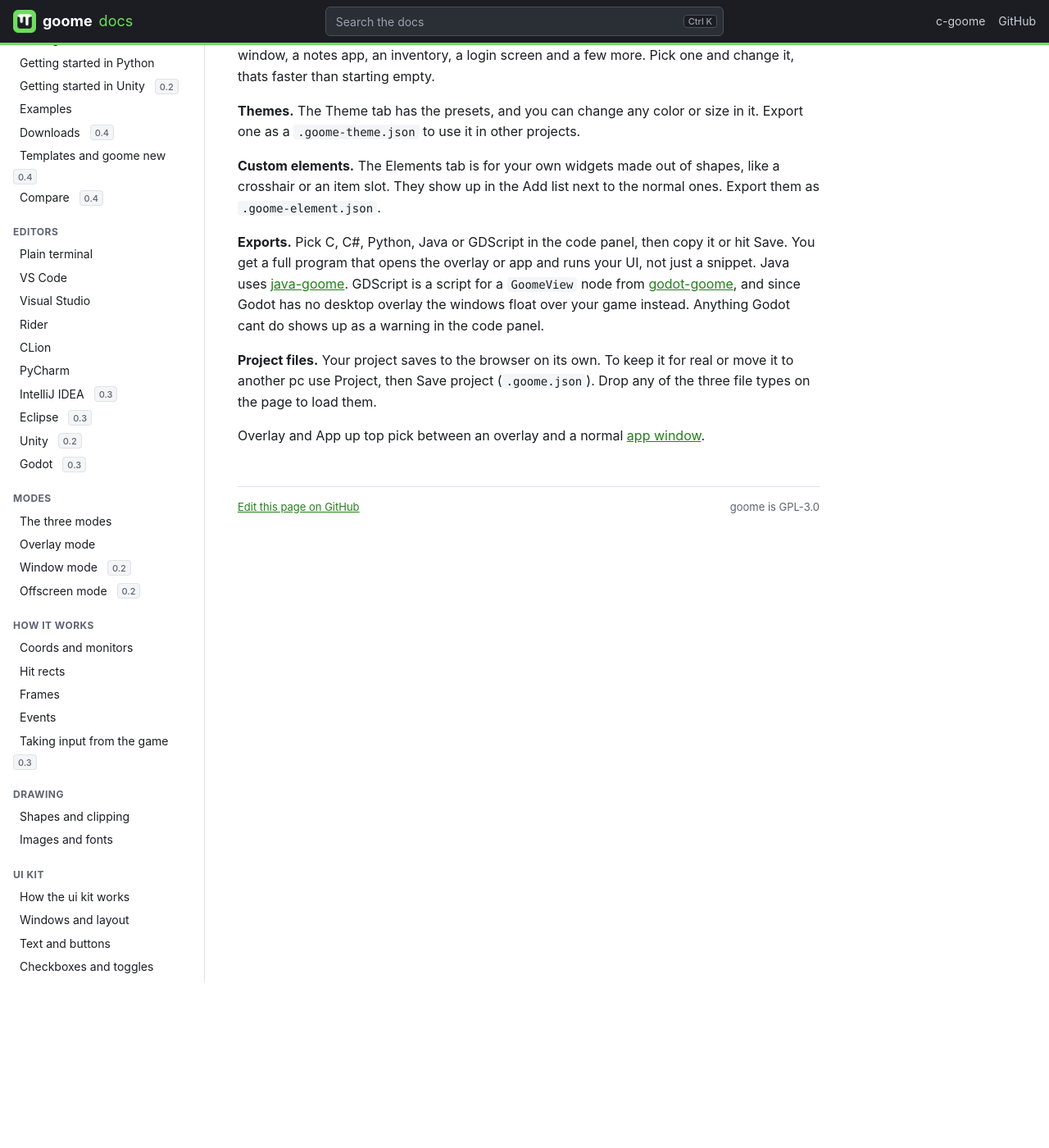
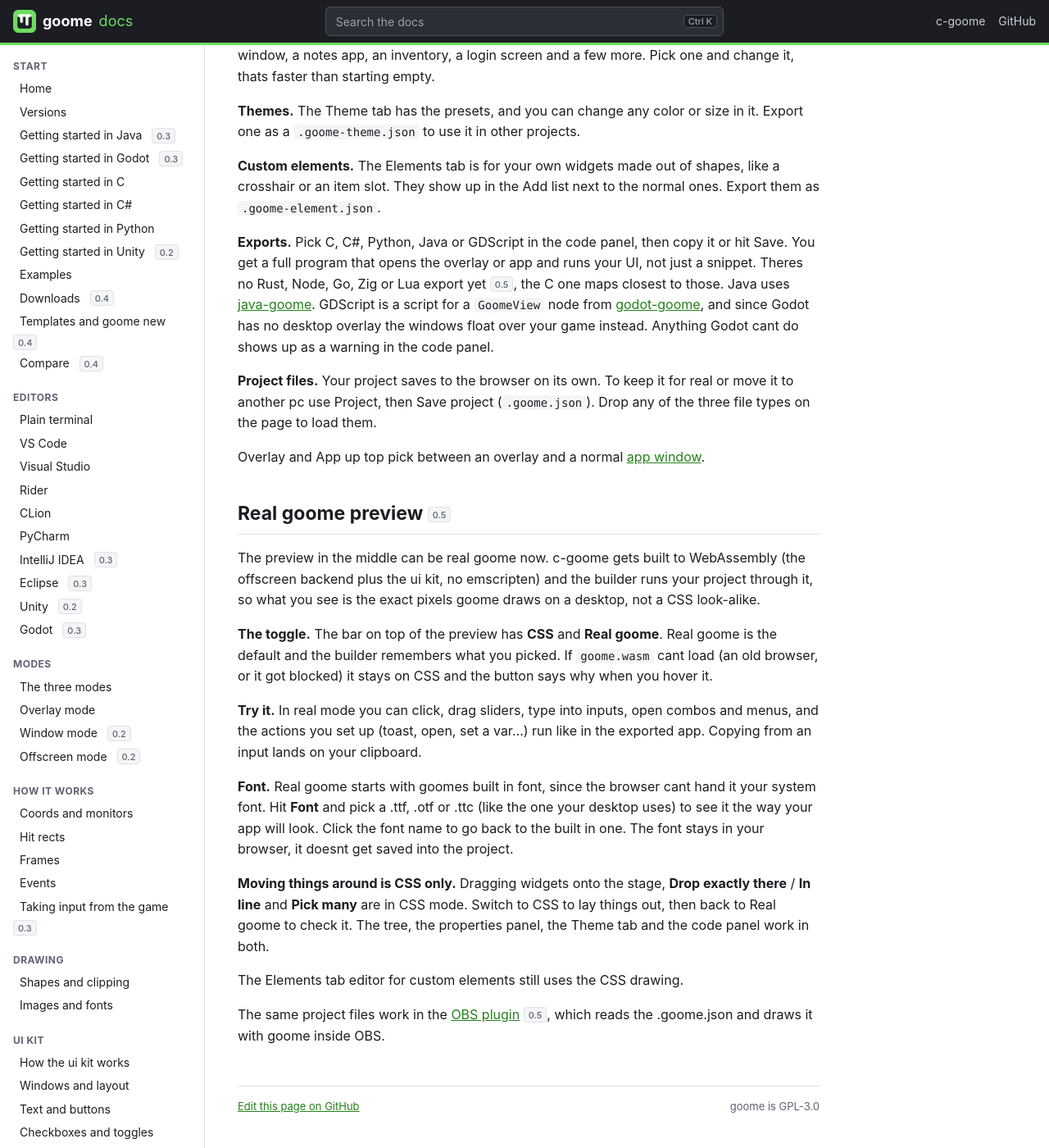
Before and after one commit to goome-ui/docs, a Jekyll site: the page built from pages/ui-builder.md, in a window 1280 px wide and 1400 px high, scrolled down 202 px. Shown: the whole window at 82% size. Built offline with Jekyll 4.4.1, drawn with Linux system fonts in a browser that asks for light colours.

Commit message:
Explain the real goome preview

```diff
--- a/pages/ui-builder.md
+++ b/pages/ui-builder.md
@@ -12,8 +12,24 @@ title: The UI builder
 
 **Custom elements.** The Elements tab is for your own widgets made out of shapes, like a crosshair or an item slot. They show up in the Add list next to the normal ones. Export them as `.goome-element.json`.
 
-**Exports.** Pick C, C#, Python, Java or GDScript in the code panel, then copy it or hit Save. You get a full program that opens the overlay or app and runs your UI, not just a snippet. Java uses [java-goome](https://github.com/goome-ui/java-goome). GDScript is a script for a `GoomeView` node from [godot-goome](https://github.com/goome-ui/godot-goome), and since Godot has no desktop overlay the windows float over your game instead. Anything Godot cant do shows up as a warning in the code panel.
+**Exports.** Pick C, C#, Python, Java or GDScript in the code panel, then copy it or hit Save. You get a full program that opens the overlay or app and runs your UI, not just a snippet. Theres no Rust, Node, Go, Zig or Lua export yet <kbd>0.5</kbd>, the C one maps closest to those. Java uses [java-goome](https://github.com/goome-ui/java-goome). GDScript is a script for a `GoomeView` node from [godot-goome](https://github.com/goome-ui/godot-goome), and since Godot has no desktop overlay the windows float over your game instead. Anything Godot cant do shows up as a warning in the code panel.
 
 **Project files.** Your project saves to the browser on its own. To keep it for real or move it to another pc use Project, then Save project (`.goome.json`). Drop any of the three file types on the page to load them.
 
 Overlay and App up top pick between an overlay and a normal [app window](window-mode.md).
+
+## Real goome preview <kbd>0.5</kbd>
+
+The preview in the middle can be real goome now. c-goome gets built to WebAssembly (the offscreen backend plus the ui kit, no emscripten) and the builder runs your project through it, so what you see is the exact pixels goome draws on a desktop, not a CSS look-alike.
+
+**The toggle.** The bar on top of the preview has **CSS** and **Real goome**. Real goome is the default and the builder remembers what you picked. If `goome.wasm` cant load (an old browser, or it got blocked) it stays on CSS and the button says why when you hover it.
+
+**Try it.** In real mode you can click, drag sliders, type into inputs, open combos and menus, and the actions you set up (toast, open, set a var...) run like in the exported app. Copying from an input lands on your clipboard.
+
+**Font.** Real goome starts with goomes built in font, since the browser cant hand it your system font. Hit **Font** and pick a .ttf, .otf or .ttc (like the one your desktop uses) to see it the way your app will look. Click the font name to go back to the built in one. The font stays in your browser, it doesnt get saved into the project.
+
+**Moving things around is CSS only.** Dragging widgets onto the stage, **Drop exactly there** / **In line** and **Pick many** are in CSS mode. Switch to CSS to lay things out, then back to Real goome to check it. The tree, the properties panel, the Theme tab and the code panel work in both.
+
+The Elements tab editor for custom elements still uses the CSS drawing.
+
+The same project files work in the [OBS plugin](obs.md) <kbd>0.5</kbd>, which reads the .goome.json and draws it with goome inside OBS.
```
